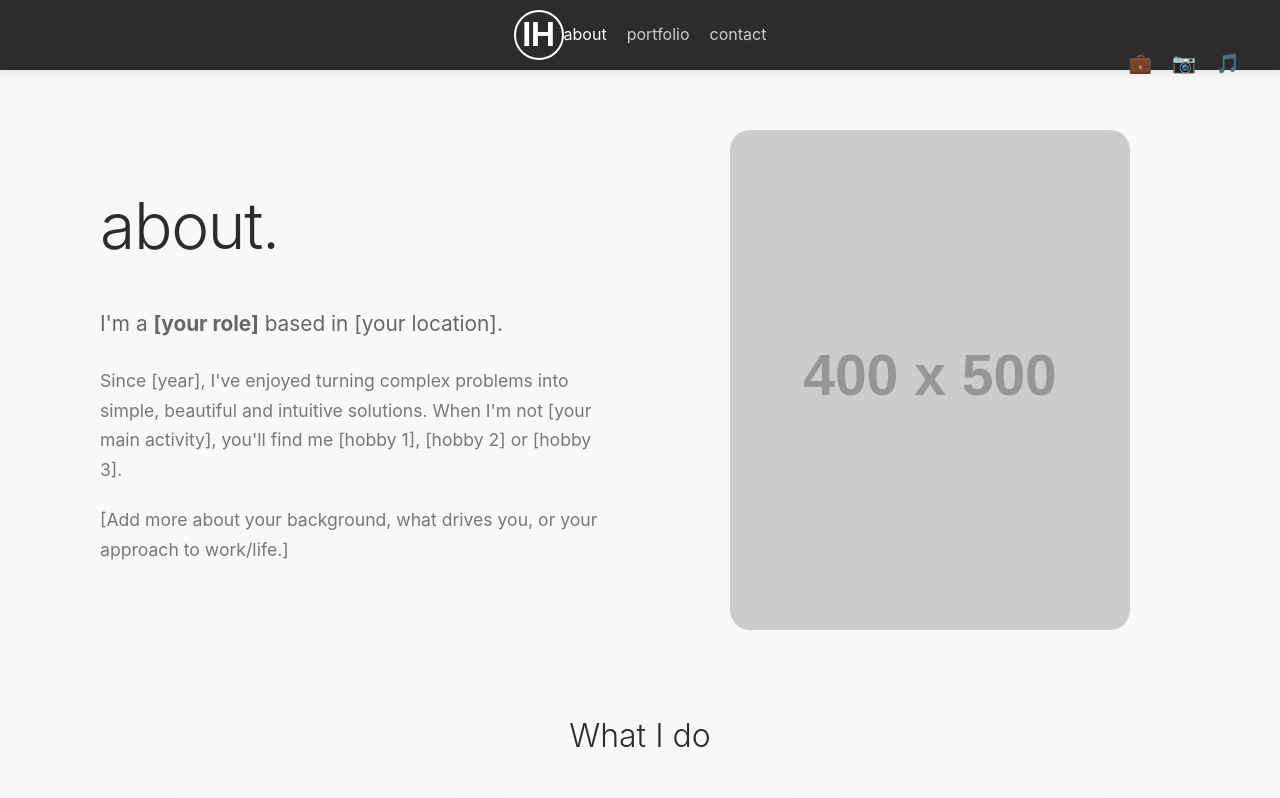
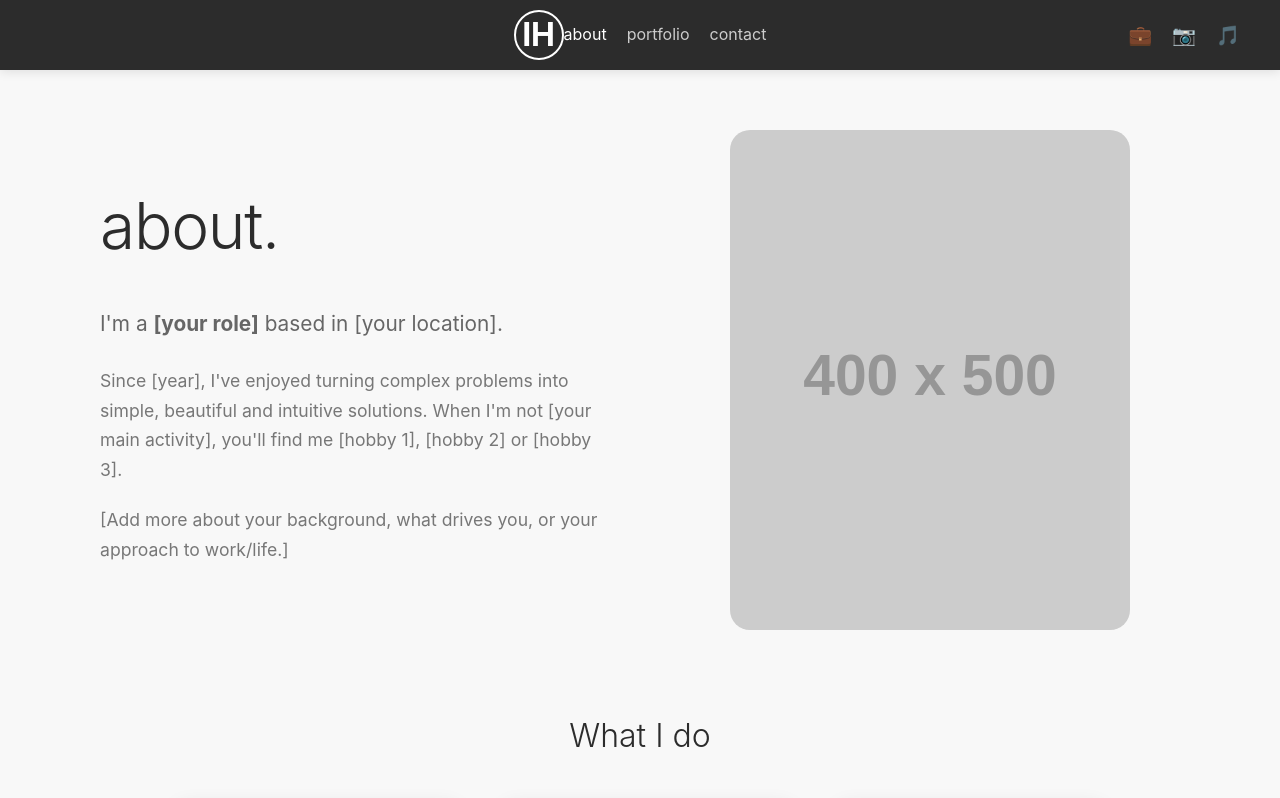
Before and after one commit to izabellahermogenes/izabellahermogenes.github.io, a plain HTML site: page about.html in a window 1280 px wide. Shown: the top 798 px of the page. Drawn offline with Linux system fonts and the light colour scheme; placeholder pictures from the web are drawn by us.

Commit message:
Update about.html

```diff
--- a/about.html
+++ b/about.html
@@ -282,12 +282,12 @@
                     <li><a href="about.html" class="nav-link active">about</a></li>
                     <li><a href="portfolio.html" class="nav-link">portfolio</a></li>
                     <li><a href="contact.html" class="nav-link">contact</a></li>
-                </ul>
-                <div class="social-links">
+                    <li class="social-links">
                     <a href="https://linkedin.com/in/izabella-hermogenes/" class="social-link" target="_blank" title="LinkedIn">💼</a>
                     <a href="https://instagram.com/izahermogenes" class="social-link" target="_blank" title="Instagram">📷</a>
                     <a href="https://www.tiktok.com/@saaabdh" class="social-link" target="_blank" title="TikTok">🎵</a>
-                </div>
+                    </li>
+                </ul>
             </div>
         </div>
     </nav>
```
